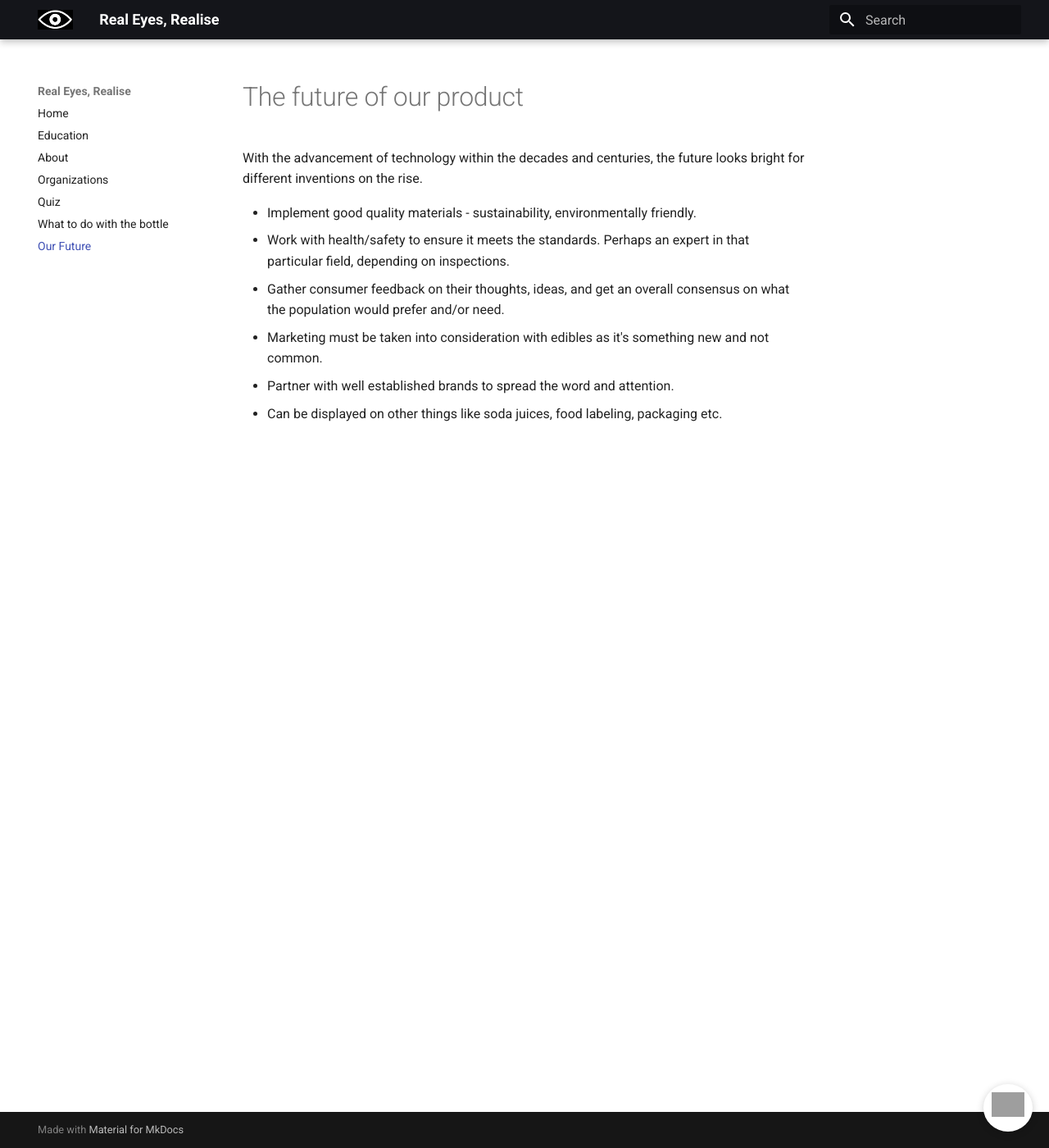
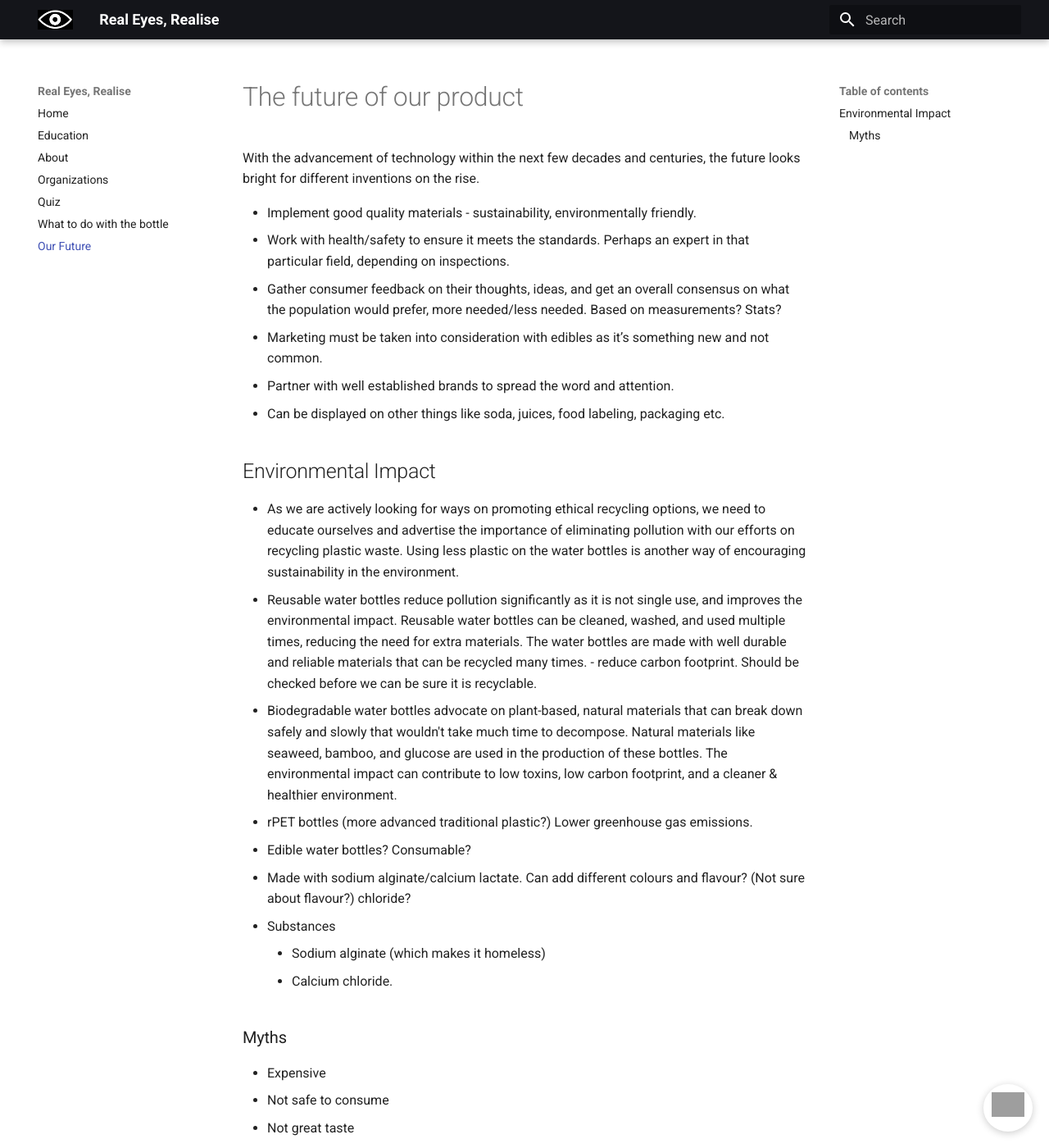
Before and after one commit to Real-Eyes-Realise/Real-Eyes-Realise.github.io, an MkDocs documentation site: the page built from docs/future.md, in a window 1280 px wide and 1400 px high. Shown: the whole window at 82% size. Built offline with MkDocs 1.6.1 and Material for MkDocs 9.7.7, drawn with Linux system fonts in a browser that asks for light colours; some of the changed text lies outside the part shown; grey boxes are pictures that could not be loaded.

Commit message:
Update future.md(?)

```diff
--- a/docs/future.md
+++ b/docs/future.md
@@ -1,13 +1,34 @@
 # The future of our product
 
-With the advancement of technology within the decades and centuries, the future looks bright for different inventions on the rise.
+With the advancement of technology within the next few decades and centuries, the future looks bright for different inventions on the rise.
 
 - Implement good quality materials - sustainability, environmentally friendly.
 - Work with health/safety to ensure it meets the standards. Perhaps an expert in that particular field, depending on inspections.
-- Gather consumer feedback on their thoughts, ideas, and get an overall consensus on what the population would prefer and/or need.
-- Marketing must be taken into consideration with edibles as it's something new and not common.
+- Gather consumer feedback on their thoughts, ideas, and get an overall consensus on what the population would prefer, more needed/less needed. Based on measurements? Stats?
+- Marketing must be taken into consideration with edibles as it’s something new and not common.
 - Partner with well established brands to spread the word and attention.
-- Can be displayed on other things like soda juices, food labeling, packaging etc.
+- Can be displayed on other things like soda, juices, food labeling, packaging etc.
+
+## Environmental Impact
+
+- As we are actively looking for ways on promoting ethical recycling options, we need to educate ourselves and advertise the importance of eliminating pollution with our efforts on recycling plastic waste. Using less plastic on the water bottles is another way of encouraging sustainability in the environment.
+- Reusable water bottles reduce pollution significantly as it is not single use, and improves the environmental impact. Reusable water bottles can be cleaned, washed, and used multiple times, reducing the need for extra materials. The water bottles are made with well durable and reliable materials that can be recycled many times. - reduce carbon footprint. Should be checked before we can be sure it is recyclable.
+- Biodegradable water bottles advocate on plant-based, natural materials that can break down safely and slowly that wouldn't take much time to decompose. Natural materials like seaweed, bamboo, and glucose are used in the production of these bottles. The environmental impact can contribute to low toxins, low carbon footprint, and a cleaner & healthier environment.
+- rPET bottles (more advanced traditional plastic?) Lower greenhouse gas emissions.
+- Edible water bottles? Consumable?
+- Made with sodium alginate/calcium lactate. Can add different colours and flavour? (Not sure about flavour?) chloride?
+- Substances
+    - Sodium alginate (which makes it homeless)
+    - Calcium chloride.
+
+### Myths
+- Expensive
+- Not safe to consume
+- Not great taste
+- They are replaceable to actual plastic/reusable water bottles.
+
+They are not perfect substitutes for plastic bottles. Have limitations in terms of size, dimensions and durability.
+
 
 <div class="chat-box">
   <div class="chat-box-header">
```
